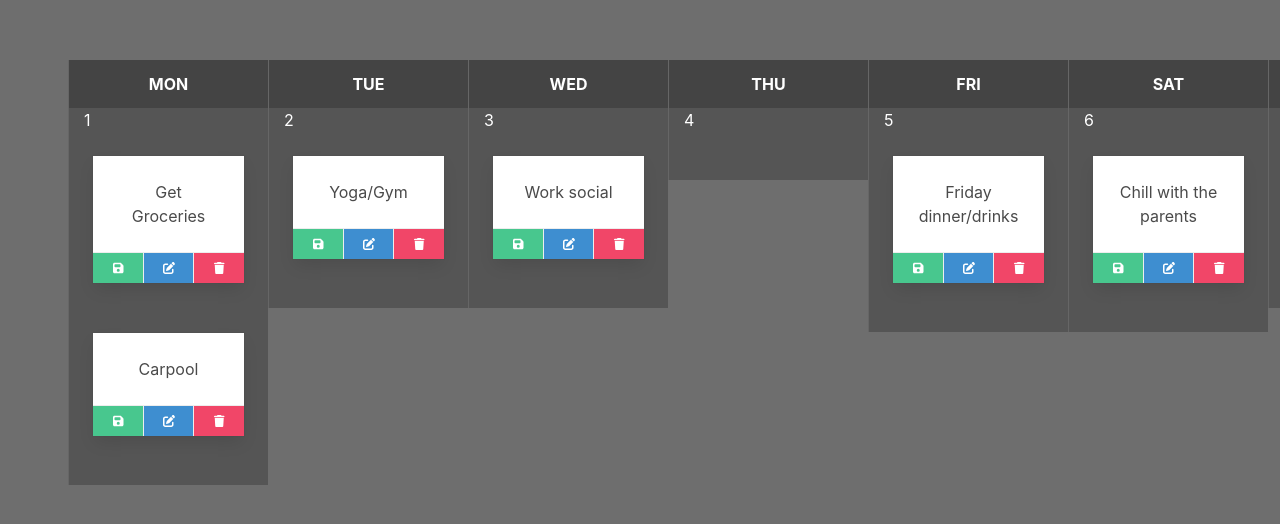
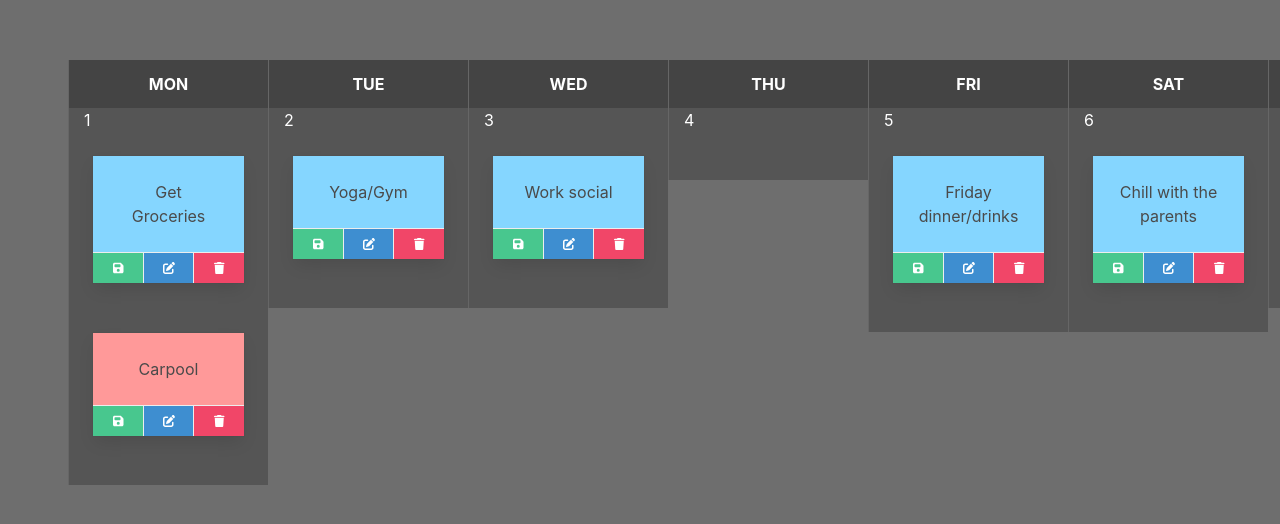
Before and after one commit to leykun-gizaw/Calendar, a Vue app: page / in a window 1280 px wide. Shown: the part 128-652 px from the top of the page. Built offline with nearby package versions, Linux system fonts and the light colour scheme.

Commit message:
Create a computed background color property and link to event cards

```diff
--- a/src/components/CalendarEvent.vue
+++ b/src/components/CalendarEvent.vue
@@ -1,5 +1,5 @@
 <template>
-  <div class="card is-radiusless">
+  <div class="card is-radiusless" :style="getEventBackgroundColor">
     <div class="card-content is-radiusless">{{ event.details }}</div>
     <footer class="card-footer is-borderless">
       <button class="button is-success card-footer-item is-radiusless is-small">
@@ -19,6 +19,13 @@
 <script>
 export default {
   props: ["event"],
+  computed: {
+    getEventBackgroundColor() {
+      const colors = ["#ff9999", "#85d6ff", "#99ff99"];
+      let randomColor = colors[Math.floor(Math.random() * colors.length)];
+      return `background-color: ${randomColor}`;
+    },
+  },
 };
 </script>
 
```
